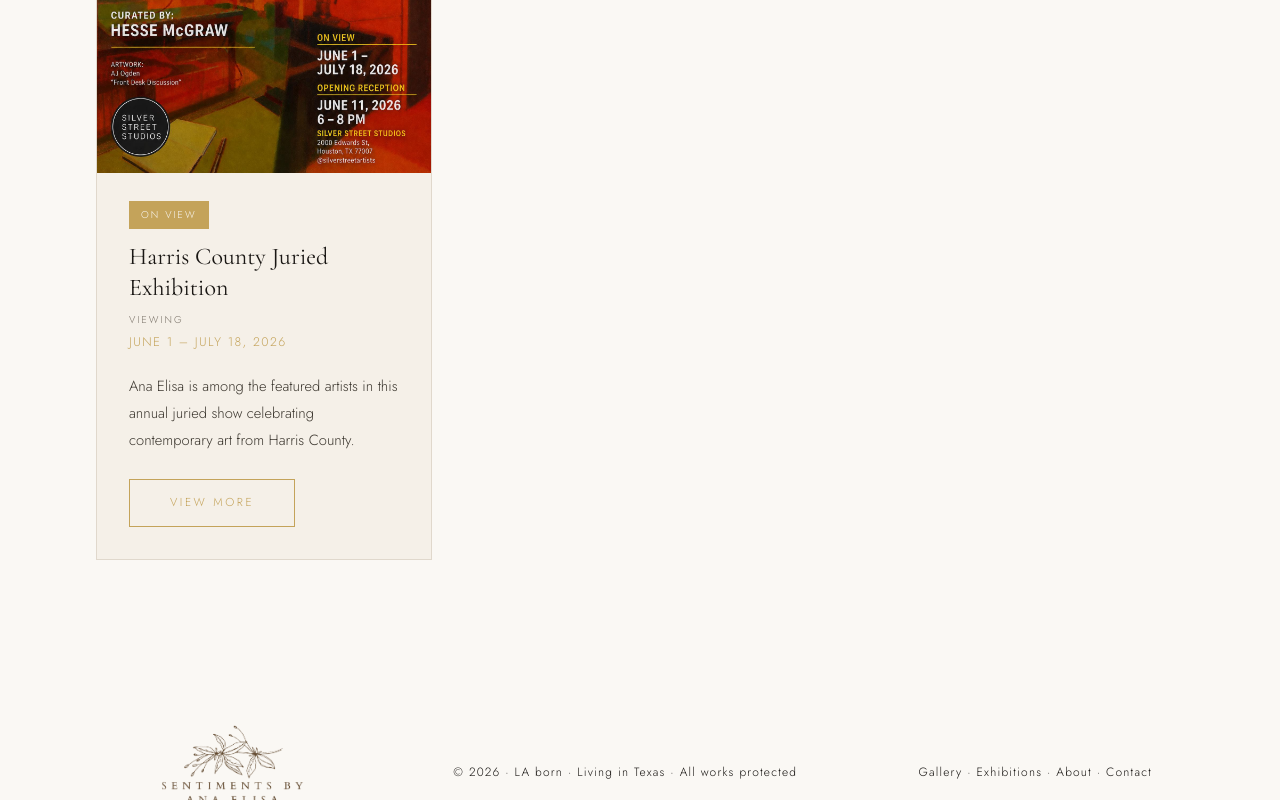
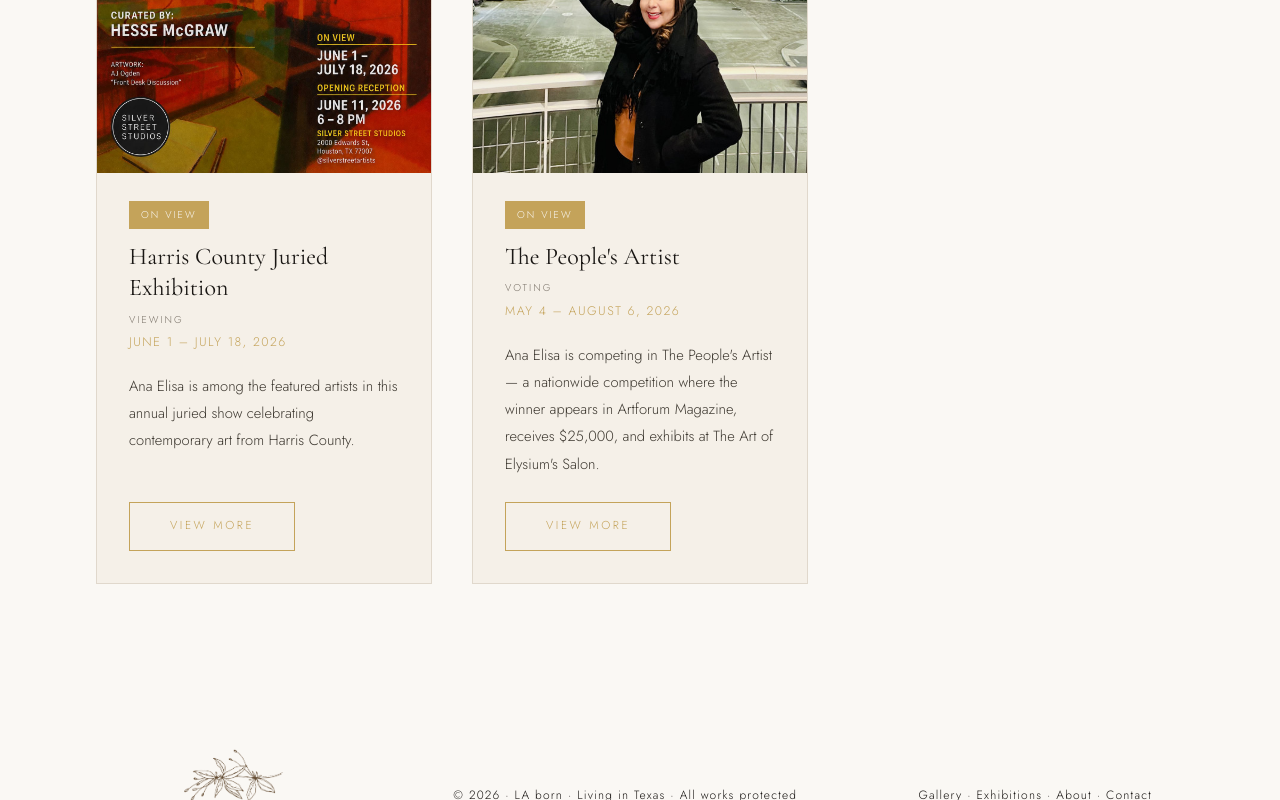
Before and after one commit to HumzaA94/sentiments-by-ana-elisa-fine-art, a React (Vite) app: page /exhibitions in a window 1280 px wide. Shown: the part 446-1246 px from the top of the page. Built offline with nearby package versions, Linux system fonts and the light colour scheme.

Commit message:
adding in the next exhibition content.

```diff
--- a/src/components/Contact.jsx
+++ b/src/components/Contact.jsx
@@ -31,6 +31,13 @@
         </div>
         <div className="social-links">
           <a href="#">Instagram</a>
+          <a
+            href="https://www.wivla.org/member-directory#!biz/id/6a25ae0f10e35f2c1306d306"
+            target="_blank"
+            rel="noopener noreferrer"
+          >
+            WiVLA
+          </a>
         </div>
       </div>
       <form className="contact-form" onSubmit={handleSubmit}>
--- a/src/data/exhibitions.js
+++ b/src/data/exhibitions.js
@@ -1,6 +1,26 @@
 export const EXHIBITIONS = [
   {
+    id: 'peoples-artist-2026',
+    type: 'competition',
+    title: "The People's Artist",
+    subtitle: 'Presented by Johnny Depp',
+    organizer: 'The Art of Elysium',
+    startDate: '2026-05-04',
+    endDate: '2026-08-06',
+    image: '/exhibitions/peoples_artist.jpeg',
+    url: 'https://peoplesartist.org/2026/ana-elisa-cazares',
+    description:
+      'Ana Elisa is competing in The People\'s Artist — a nationwide competition where the winner appears in Artforum Magazine, receives $25,000, and exhibits at The Art of Elysium\'s Salon.',
+    body: [
+      'Ana Elisa is among the artists competing in The People\'s Artist, a nationwide competition presented by Johnny Depp and operated by Colossal in support of The Art of Elysium. The winner will be featured in Artforum Magazine, receive a $25,000 prize, and display their work at The Art of Elysium\'s Salon.',
+      'Her work is dedicated to the preservation of the unspoken freezing raw emotion and fleeting narratives that would otherwise be lost to time. Through this competition, she brings that vision to a national audience — inviting viewers to vote and help carry these stories forward.',
+      'Cast your free daily vote or make an even greater impact through a donation vote, supporting The Art of Elysium in their mission to use art as a catalyst to help people triumph over difficult life challenges.',
+      'Voting runs from May 4 through August 6. Every vote counts — help Ana Elisa advance in the competition.',
+    ],
+  },
+  {
     id: 'harris-county-juried-exhibition',
+    type: 'exhibition',
     title: 'Harris County Juried Exhibition',
     venue: 'Silver Street Studios',
     address: '2000 Edwards St, Houston, TX 77007',
--- a/src/index.css
+++ b/src/index.css
@@ -515,6 +515,13 @@
   color: var(--gold);
 }
 
+.exhibition-article-subtitle {
+  font-size: 0.92rem;
+  color: var(--charcoal);
+  margin-top: 0.5rem;
+  font-style: italic;
+}
+
 .exhibition-article-figure {
   margin-bottom: 3rem;
   max-width: 560px;
--- a/src/pages/ExhibitionDetailPage.jsx
+++ b/src/pages/ExhibitionDetailPage.jsx
@@ -2,7 +2,7 @@
 import { getExhibitionById } from '../data/exhibitions';
 import Nav from '../components/Nav';
 import Footer from '../components/Footer';
-import { formatDate, formatDateRange, getExhibitionStatus, getExhibitionStatusLabel } from '../utils/exhibitionHelpers';
+import { formatDate, formatDateRange, getExhibitionStatus, getExhibitionStatusLabel, getEventTypeLabel } from '../utils/exhibitionHelpers';
 
 export default function ExhibitionDetailPage() {
   const { id } = useParams();
@@ -13,6 +13,7 @@
   }
 
   const status = getExhibitionStatus(event.startDate, event.endDate);
+  const isCompetition = event.type === 'competition';
 
   return (
     <>
@@ -26,8 +27,11 @@
           <span className={`exhibition-badge exhibition-badge--inline exhibition-badge--${status}`}>
             {getExhibitionStatusLabel(event.startDate, event.endDate)}
           </span>
-          <p className="section-label">Exhibition</p>
+          <p className="section-label">{getEventTypeLabel(event.type)}</p>
           <h1 className="exhibition-article-title">{event.title}</h1>
+          {event.subtitle && (
+            <p className="exhibition-article-subtitle">{event.subtitle}</p>
+          )}
           <p className="exhibition-article-dates">
             {formatDateRange(event.startDate, event.endDate)}
           </p>
@@ -39,6 +43,19 @@
 
         <div className="exhibition-article-layout">
           <aside className="exhibition-article-sidebar">
+            {isCompetition ? (
+              <>
+                <div className="exhibition-sidebar-block">
+                  <span className="exhibition-meta-label">Organizer</span>
+                  <p>{event.organizer}</p>
+                </div>
+                <div className="exhibition-sidebar-block">
+                  <span className="exhibition-meta-label">Voting</span>
+                  <p>{formatDateRange(event.startDate, event.endDate)}</p>
+                </div>
+              </>
+            ) : (
+              <>
                 <div className="exhibition-sidebar-block">
                   <span className="exhibition-meta-label">Venue</span>
                   <p>{event.venue}</p>
@@ -58,6 +75,8 @@
                   <span className="exhibition-meta-label">Curated by</span>
                   <p>{event.curator}</p>
                 </div>
+              </>
+            )}
             {event.url && (
               <a
                 href={event.url}
@@ -65,7 +84,7 @@
                 target="_blank"
                 rel="noopener noreferrer"
               >
-                Event Listing
+                {isCompetition ? 'Vote Now' : 'Event Listing'}
               </a>
             )}
           </aside>
--- a/src/pages/ExhibitionsPage.jsx
+++ b/src/pages/ExhibitionsPage.jsx
@@ -6,6 +6,7 @@
   formatDateRange,
   getExhibitionStatus,
   getExhibitionStatusLabel,
+  getEventDateLabel,
   sortExhibitions,
 } from '../utils/exhibitionHelpers';
 
@@ -39,7 +40,7 @@
                 </span>
                 <h2 className="exhibition-title">{event.title}</h2>
                 <div className="exhibition-viewing">
-                  <span className="exhibition-meta-label">Viewing</span>
+                  <span className="exhibition-meta-label">{getEventDateLabel(event.type)}</span>
                   <p className="exhibition-dates">
                     {formatDateRange(event.startDate, event.endDate)}
                   </p>
--- a/src/utils/exhibitionHelpers.js
+++ b/src/utils/exhibitionHelpers.js
@@ -38,6 +38,14 @@
   return 'Past';
 }
 
+export function getEventTypeLabel(type) {
+  return type === 'competition' ? 'Competition' : 'Exhibition';
+}
+
+export function getEventDateLabel(type) {
+  return type === 'competition' ? 'Voting' : 'Viewing';
+}
+
 export function sortExhibitions(exhibitions) {
   return [...exhibitions].sort((a, b) => new Date(b.startDate) - new Date(a.startDate));
 }
```
Also changed, not shown: public/exhibitions/peoples_artist.jpeg (added). Lines whose indentation alone changed are shown as unchanged.
